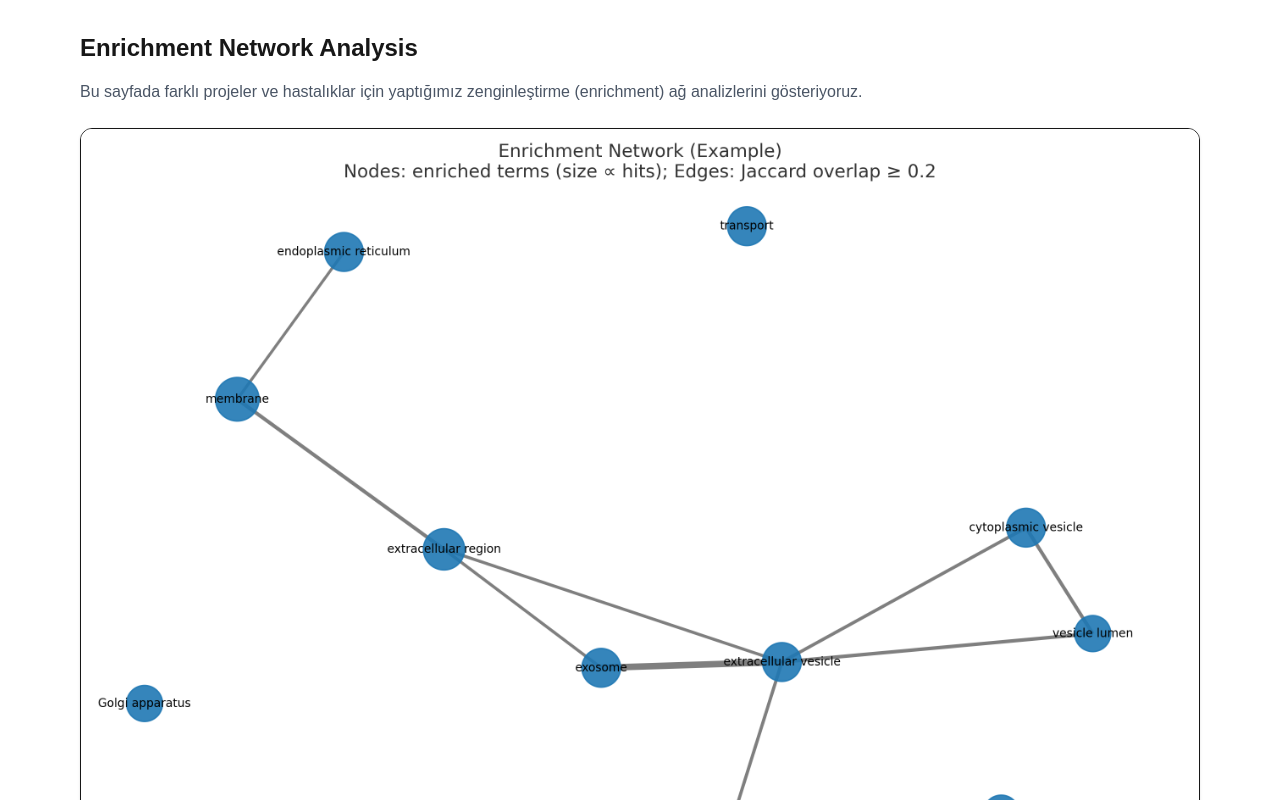
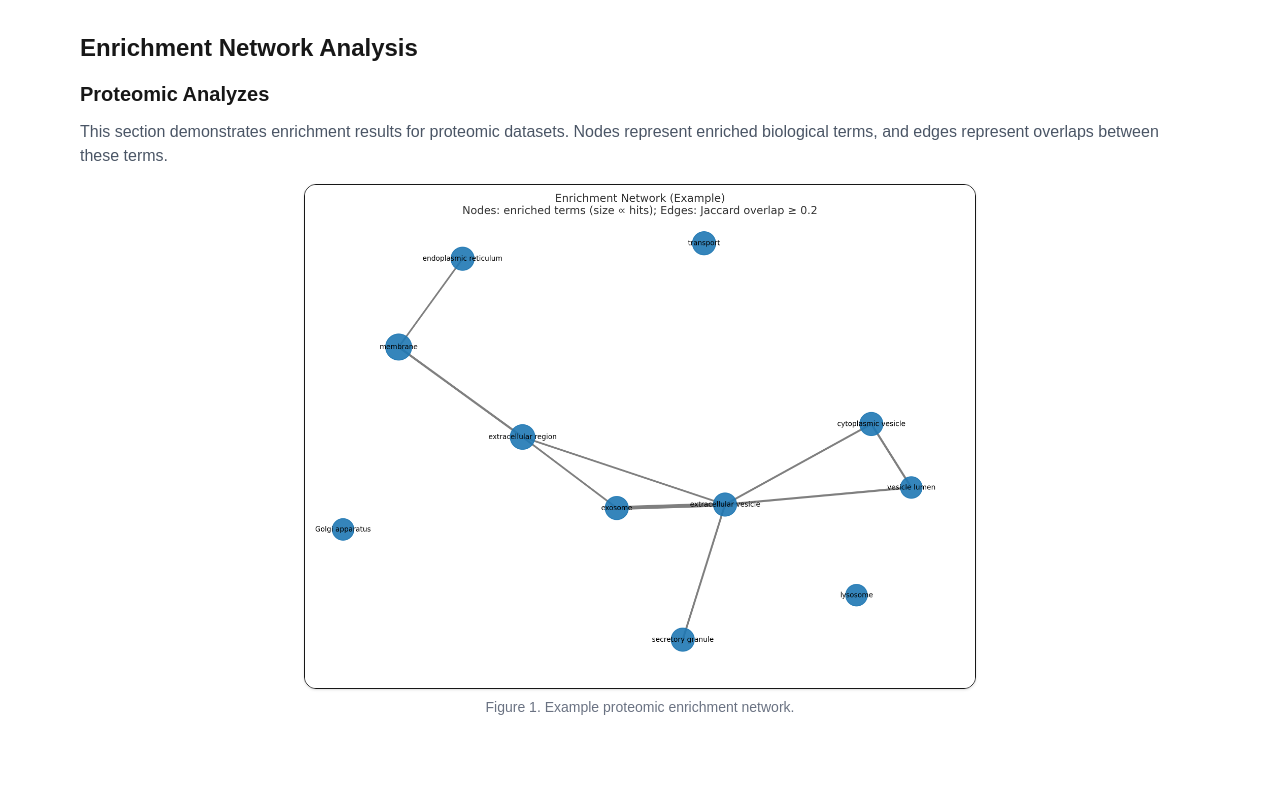
Before and after one commit to Dr-ElmiraD/elmira-bioinfo-web, a Next.js app: page /enrichment in a window 1280 px wide. Shown: the top 800 px of the page. Built offline with nearby package versions, Linux system fonts and the light colour scheme.

Commit message:
Add proteomic analyzes section with enrichment image

```diff
--- a/app/enrichment/page.tsx
+++ b/app/enrichment/page.tsx
@@ -1,21 +1,29 @@
 export default function EnrichmentPage() {
   return (
     <main className="max-w-6xl mx-auto px-4 py-8">
+      {/* Page Title */}
       <h1 className="text-2xl font-bold mb-4">Enrichment Network Analysis</h1>
-      <p className="text-gray-600 mb-6">
-        Bu sayfada farklı projeler ve hastalıklar için yaptığımız zenginleştirme (enrichment) ağ analizlerini gösteriyoruz.
+
+      {/* Section: Proteomic Analyzes */}
+      <section className="mb-8">
+        <h2 className="text-xl font-semibold mb-3">Proteomic Analyzes</h2>
+        <p className="text-gray-600 mb-4">
+          This section demonstrates enrichment results for proteomic datasets.
+          Nodes represent enriched biological terms, and edges represent overlaps
+          between these terms.
         </p>
 
-      <figure>
+        <figure className="flex flex-col items-center">
           <img
             src="/images/enrichment/example.png"
-          alt="Enrichment network figure"
-          className="rounded-xl border shadow"
+            alt="Proteomic enrichment network figure"
+            className="rounded-xl border shadow max-w-2xl"
           />
           <figcaption className="text-sm text-gray-500 mt-2">
-          Şekil 1. Örnek enrichment ağı.
+            Figure 1. Example proteomic enrichment network.
           </figcaption>
         </figure>
+      </section>
     </main>
   );
 }
```
Lines whose indentation alone changed are shown as unchanged.
